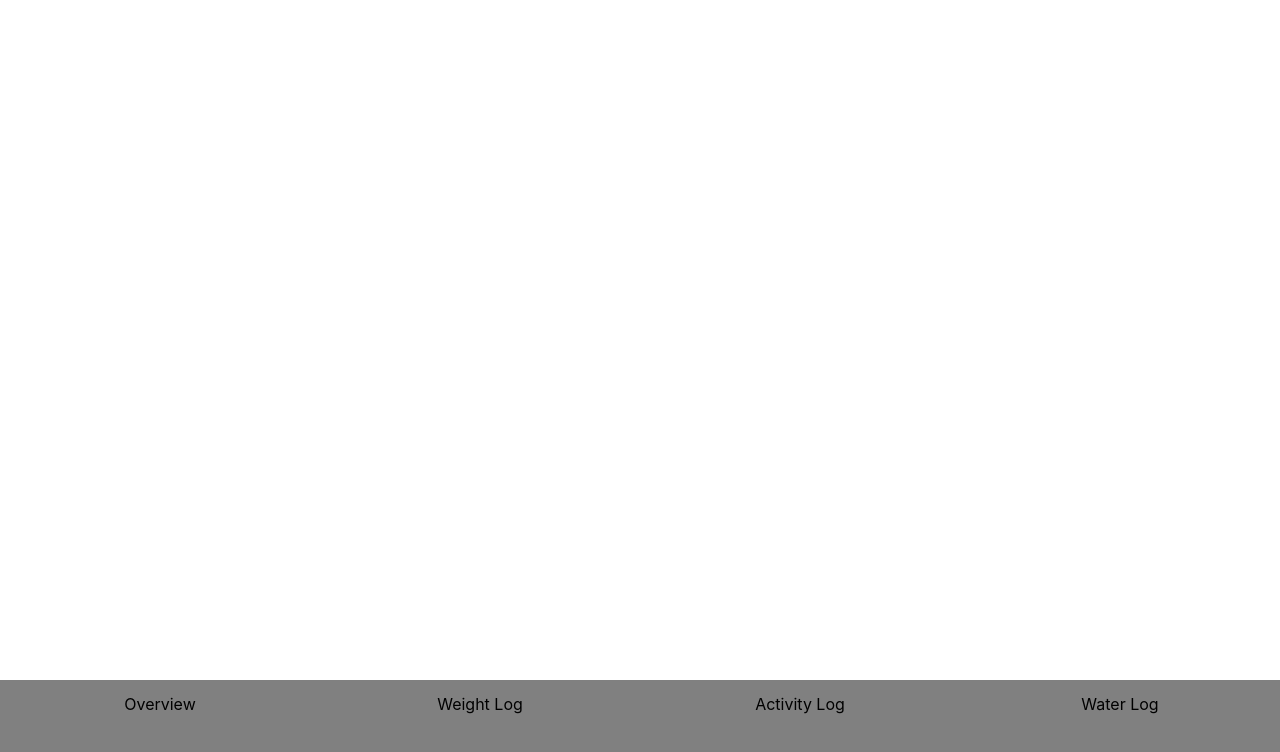
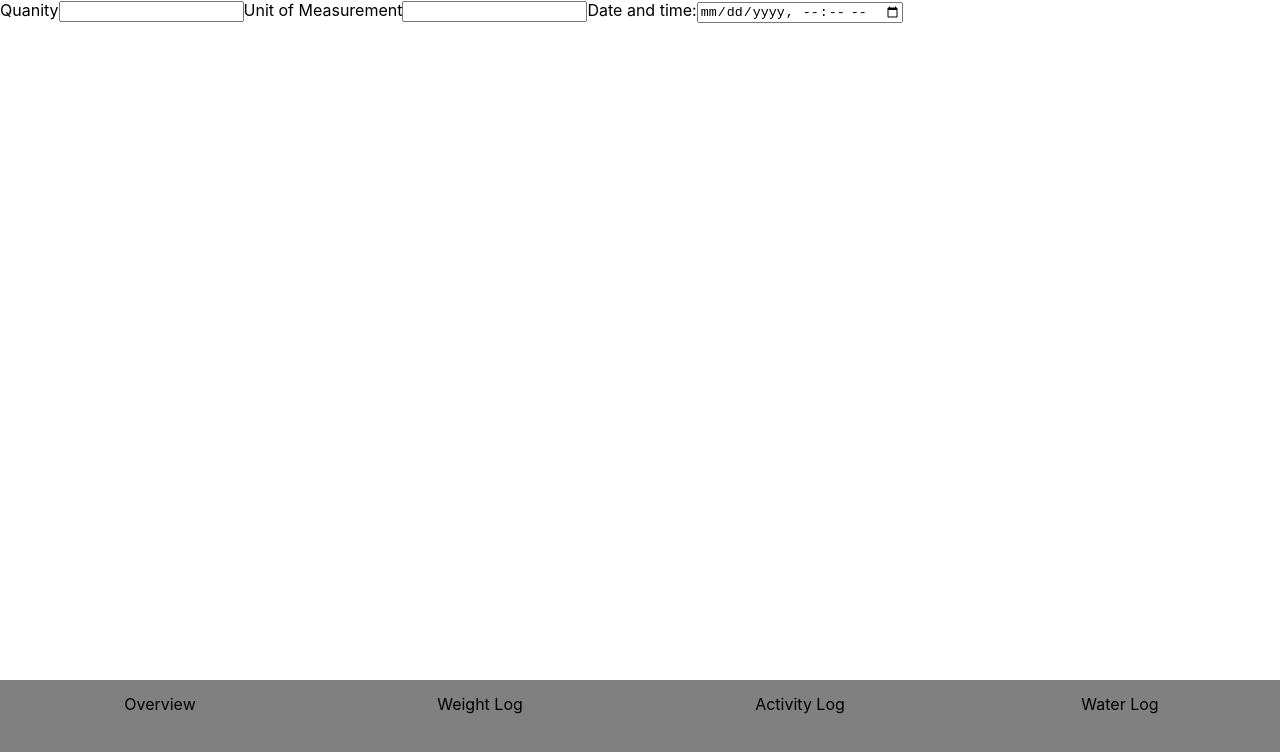
Before and after one commit to cfloyd252/My-Fit-Journal-Client, a React (Create React App) app: page /journal/water/add in a window 1280 px wide. Shown: the top 752 px of the page. Built offline with nearby package versions, Linux system fonts and the light colour scheme; no server answers; the HTML template or start-up script is replaced by a standard one.

Commit message:
added WaterLogEntry to app.js

```diff
--- a/src/App.js
+++ b/src/App.js
@@ -5,6 +5,7 @@ import Overview from './Components/Overview/Overview'
 import LogView from './Components/LogView/LogView'
 import LandingPage from './Components/LandingPage/LandingPage'
 import RegistrationPage from './Components/RegistrationPage/RegistrationPage'
+import WaterLogEntry from './Components/LogEntry/WaterLogEntry'
 import './App.css'
 import EntriesApiService from './services/entries-api-service';
 
@@ -49,6 +50,7 @@ class App extends Component {
           return <LogView title='Activty Log' dataArray={this.state.activityEntries} {...routerProps}/>
         }} />
         <Route path={'/journal'} component={TabNav} />
+        <Route exact path={'/journal/water/add'} component={WaterLogEntry} />
       </main>
     )
   }
--- a/src/Components/LogEntry/WaterLogEntry.js
+++ b/src/Components/LogEntry/WaterLogEntry.js
@@ -3,9 +3,14 @@ import React, { Component } from 'react'
 export class WaterLogEntry extends Component {
   render() {
     return (
-      <div>
-
-      </div>
+      <form className='entry_form' id='water_form'>
+        <label htmlFor='quanity'>Quanity</label>
+        <input name='quanity' type='number' min='1' required />
+        <label htmlFor='unitOfMeasurement'>Unit of Measurement</label>
+        <input name='unitOfMeasurement' type='text' required />
+        <label for="logtime">Date and time:</label>
+        <input type="datetime-local" name="logtime"></input>
+      </form>
     )
   }
 }
```
